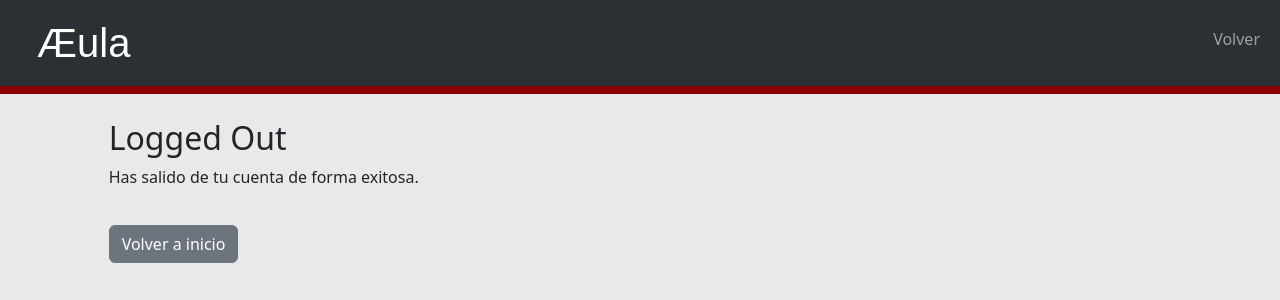
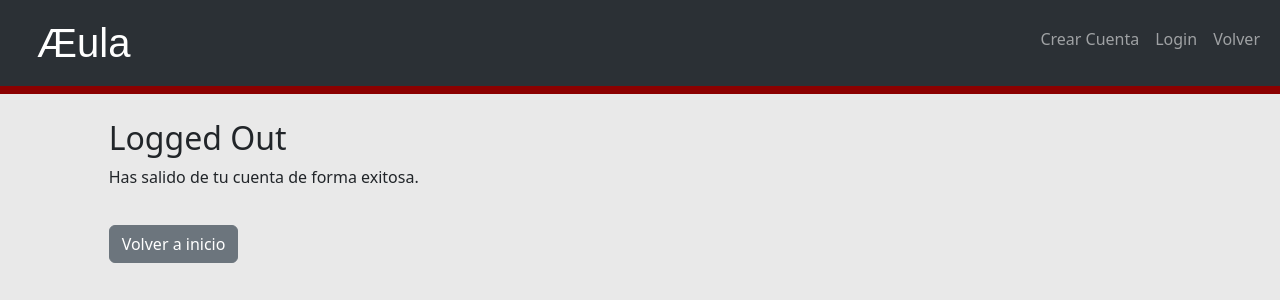
Before and after one commit to Kaleto13/TANUKI-TECH, a Django app: page /logout/ in a window 1280 px wide. Shown: the top 300 px of the page. Run offline with Django 4.2, Linux system fonts and the light colour scheme; parts of the project's set-up code (start-up, migrations or seed data) failed here and were passed over; some libraries are stand-ins or nearby versions; some web fonts are replaced.

Commit message:
navbar diferente si usuario accede a su cuenta

```diff
--- a/Proyecto/base/templates/base/logout.html
+++ b/Proyecto/base/templates/base/logout.html
@@ -28,6 +28,12 @@
 
                 <div class="collapse navbar-collapse" id="navbarNav">
                     <ul class="navbar-nav ms-auto mb-2">
+                        <li class="nav-item">
+                            <a class="nav-link" href="{% url 'setup_user_data' %}">Crear Cuenta</a>
+                        </li>
+                        <li class="nav-item">
+                            <a class="nav-link" href="{% url 'login' %}">Login</a>
+                        </li>
                         <li class="nav-item">
                             <a class="nav-link" href="{% url 'home' %}">Volver</a>
                         </li>
```
Also changed, not shown: Proyecto/base/templates/base/home.html (+9 -6 lines), Proyecto/db.sqlite3.
